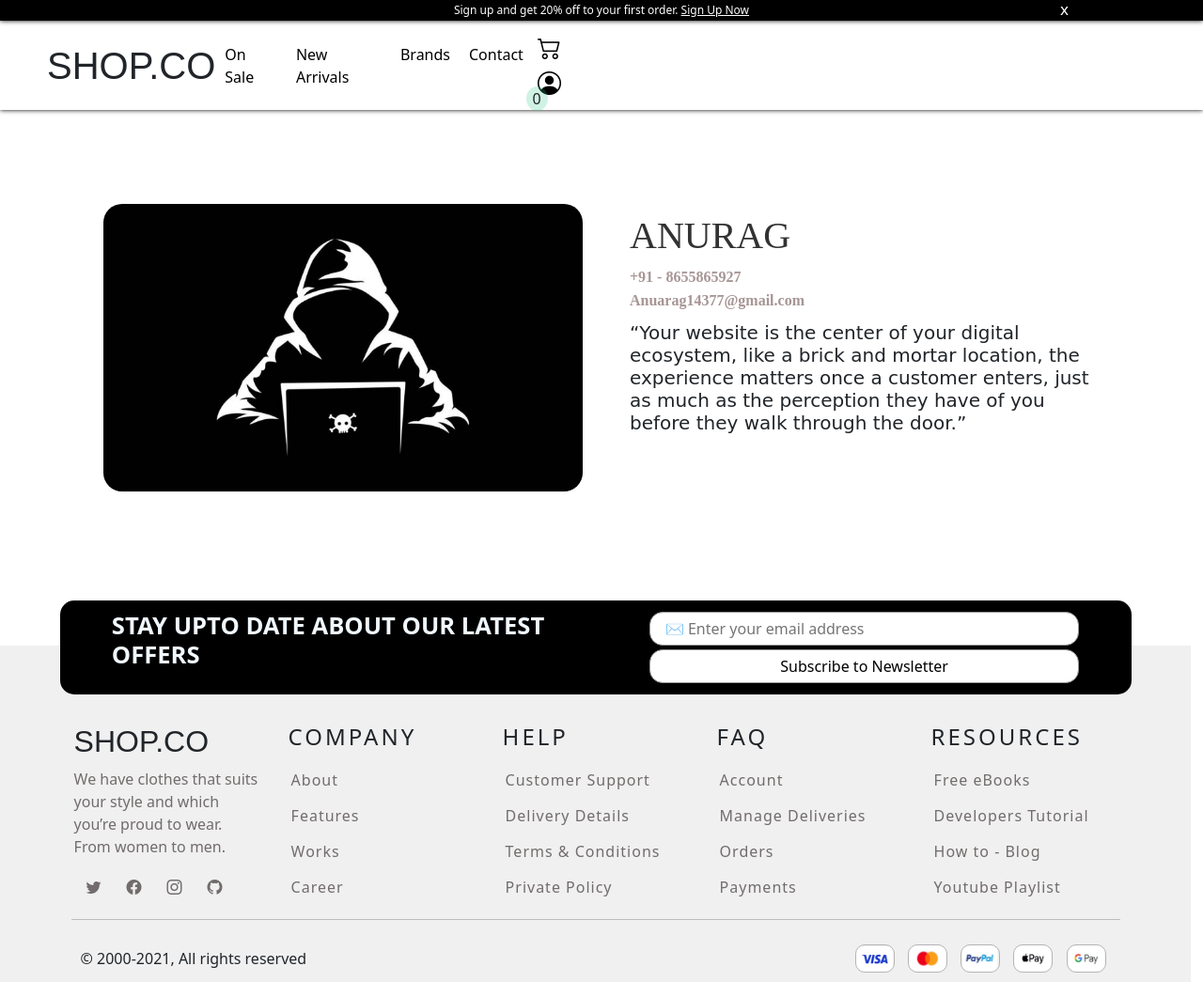
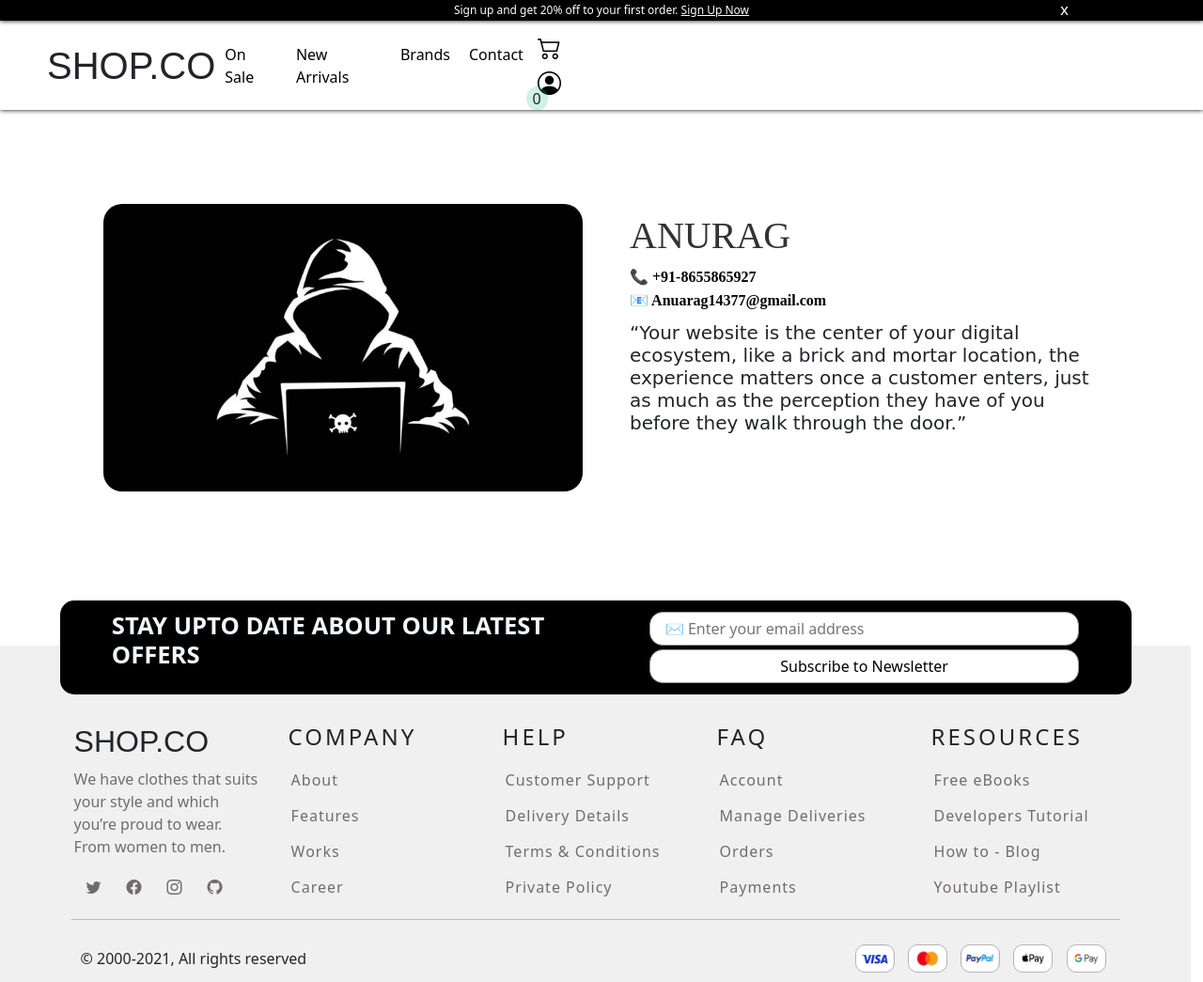
Before and after one commit to TechBeast15/ecommerce-project, a plain HTML site: page contact.html in a window 1280 px wide. Shown: the whole page at 94% size. Drawn offline with nearby package versions, Linux system fonts and the light colour scheme.

Commit message:
contact Update

```diff
--- a/contact.html
+++ b/contact.html
@@ -84,8 +84,8 @@
             <div class="col col-12 col-lg ">
               <div class="info">
                 <h1>ANURAG</h1>
-                <p>+91 - 8655865927</p>
-                <p>Anuarag14377@gmail.com</p>
+                <p><a href="tel:+918655865927">📞 +91-8655865927</a></p>
+                <p><a href="mailto:Anuarag14377@gmail.com">📧 Anuarag14377@gmail.com</a></p>
 
                 <h5>“Your website is the center of your digital ecosystem, like a brick and mortar location, the experience matters once a customer enters, just as much as the perception they have of you before they walk through the door.”</h5>
               </div>
--- a/style.css
+++ b/style.css
@@ -513,6 +513,11 @@ header nav .navDiv .accountDiv button .my-icon {
   font-weight: 600;
   font-family:serif;
   color: #a79595;
+}
+
+#contactMain .col .info p a{
+  text-decoration: none;
+  color: #000;
 }
 
 #contactMain .col .info h5{
```
